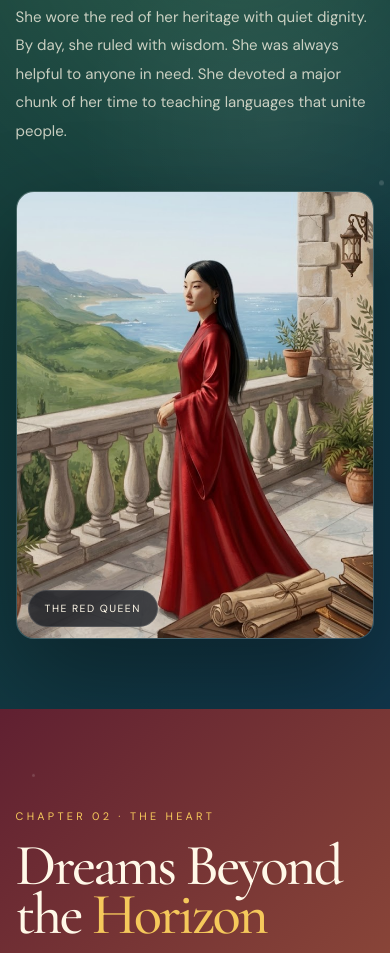
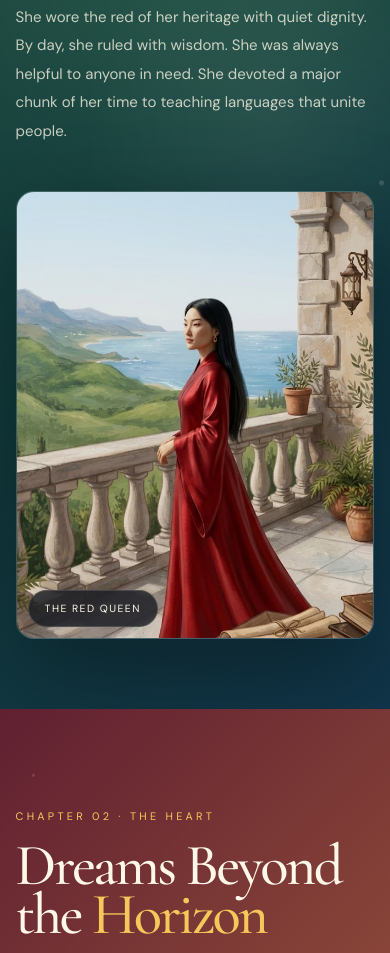
Before and after one commit to Inv-2134/H5BD-Rayana, a plain HTML site: page index.html in a window 390 px wide. Shown: the part 1305-2258 px from the top of the page. Drawn offline with nearby package versions, Linux system fonts and the light colour scheme.

Commit message:
Adjust image styles for better responsiveness

```diff
--- a/index.html
+++ b/index.html
@@ -337,8 +337,9 @@ body.locked {
 
 .image-frame img {
   width:100%;
-  height:100%;
-  object-fit:cover;
+  height:auto;
+  position:relative;
+  z-index:1;
   display:block;
   transition:transform 1.2s cubic-bezier(.2,.7,.2,1);
 }
@@ -350,6 +351,7 @@ body.locked {
 .image-placeholder {
   position:absolute;
   inset:0;
+  z-index:0;
   display:flex;
   align-items:center;
   justify-content:center;
```
